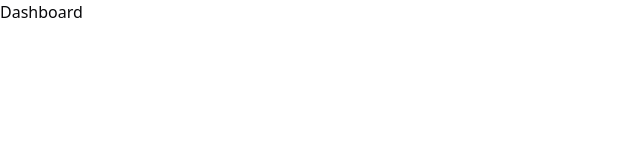
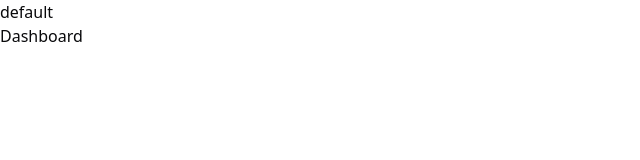
Before and after one commit to Taynara-Veloso/Pizza-Shop, a React (Vite) app: page / in a window 1280 px wide. Shown: the top 160 px of the page, without its empty margins (0-640 px from the left). Built offline with nearby package versions, Linux system fonts and the light colour scheme.

Commit message:
:star: routes children

```diff
--- /dev/null
+++ b/src/pages/_layouts/auth.tsx
@@ -0,0 +1,10 @@
+import { Outlet } from "react-router-dom";
+
+export function AuthLayout() {
+  return (
+    <div>
+      <h1>Auth</h1>
+      <Outlet/>
+    </div>
+  )
+}
--- /dev/null
+++ b/src/pages/_layouts/default.tsx
@@ -0,0 +1,10 @@
+import { Outlet } from "react-router-dom";
+
+export function DefaultLayout() {
+  return (
+    <div>
+      <h1>default</h1>
+      <Outlet/>
+    </div>
+  )
+}
```
Also changed, not shown: src/Routes/routes.tsx (+20 -5 lines).
